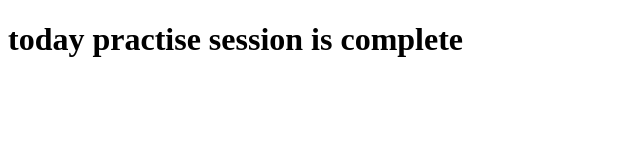
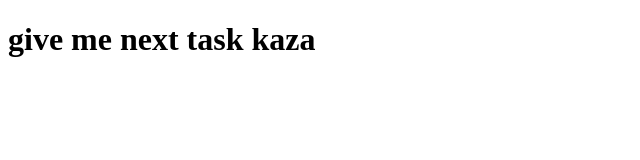
Before and after one commit to shaik-karimulla-001/projectgit, a plain HTML site: page index.html in a window 1280 px wide. Shown: the whole page, without its empty margins (0-640 px from the left). Drawn offline with Linux system fonts and the light colour scheme.

Commit message:
Update index.html

```diff
--- a/index.html
+++ b/index.html
@@ -1,9 +1,9 @@
 <!DOCTYPE html>
 <html>
 <head>
-    <title>today practise session is complete</title>
+    <title>give me next task kaza</title>
 </head>
 <body>
-        <h1>today practise session is complete<h1>
+        <h1>give me next task kaza<h1>
 </body>
 </html>
```
